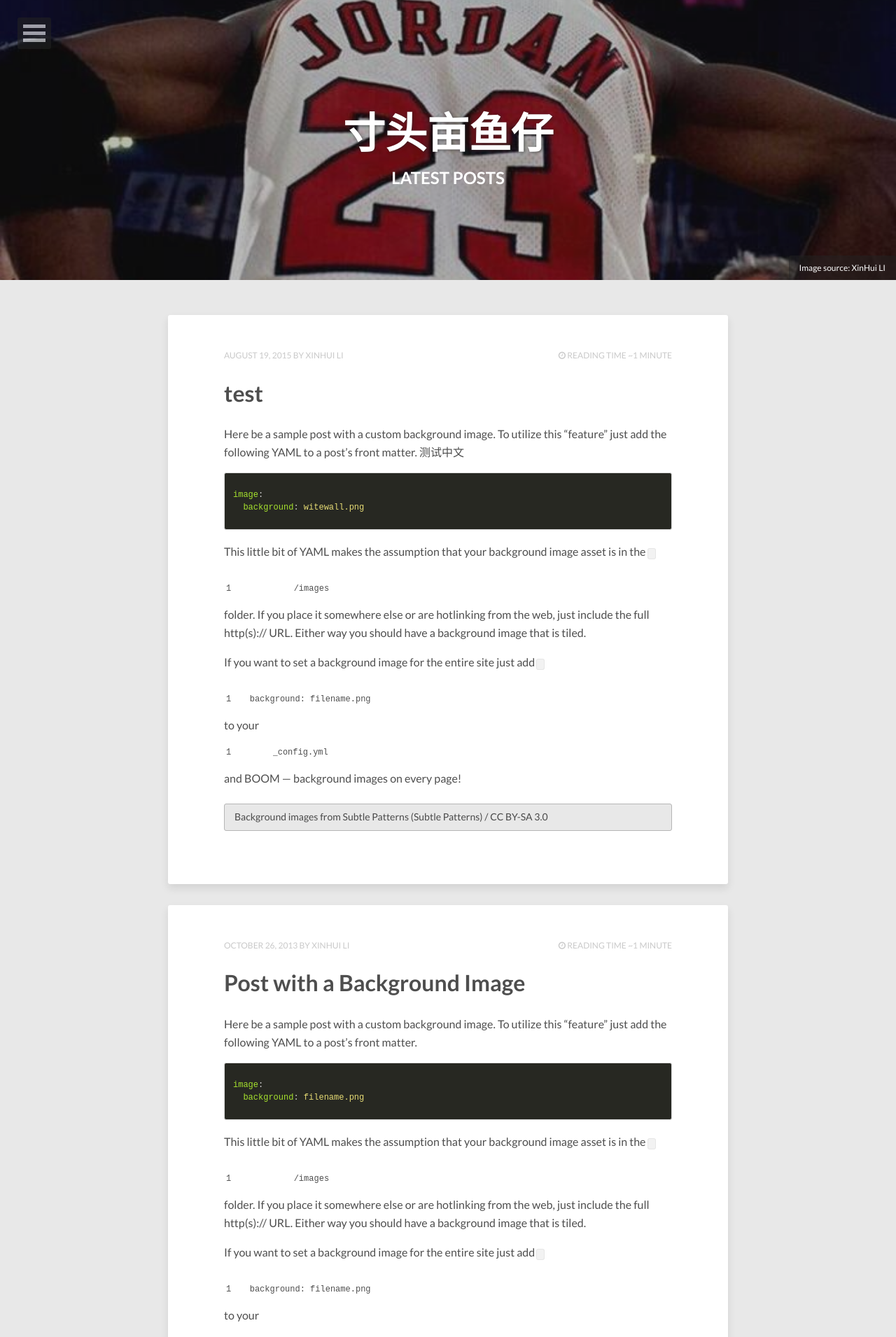
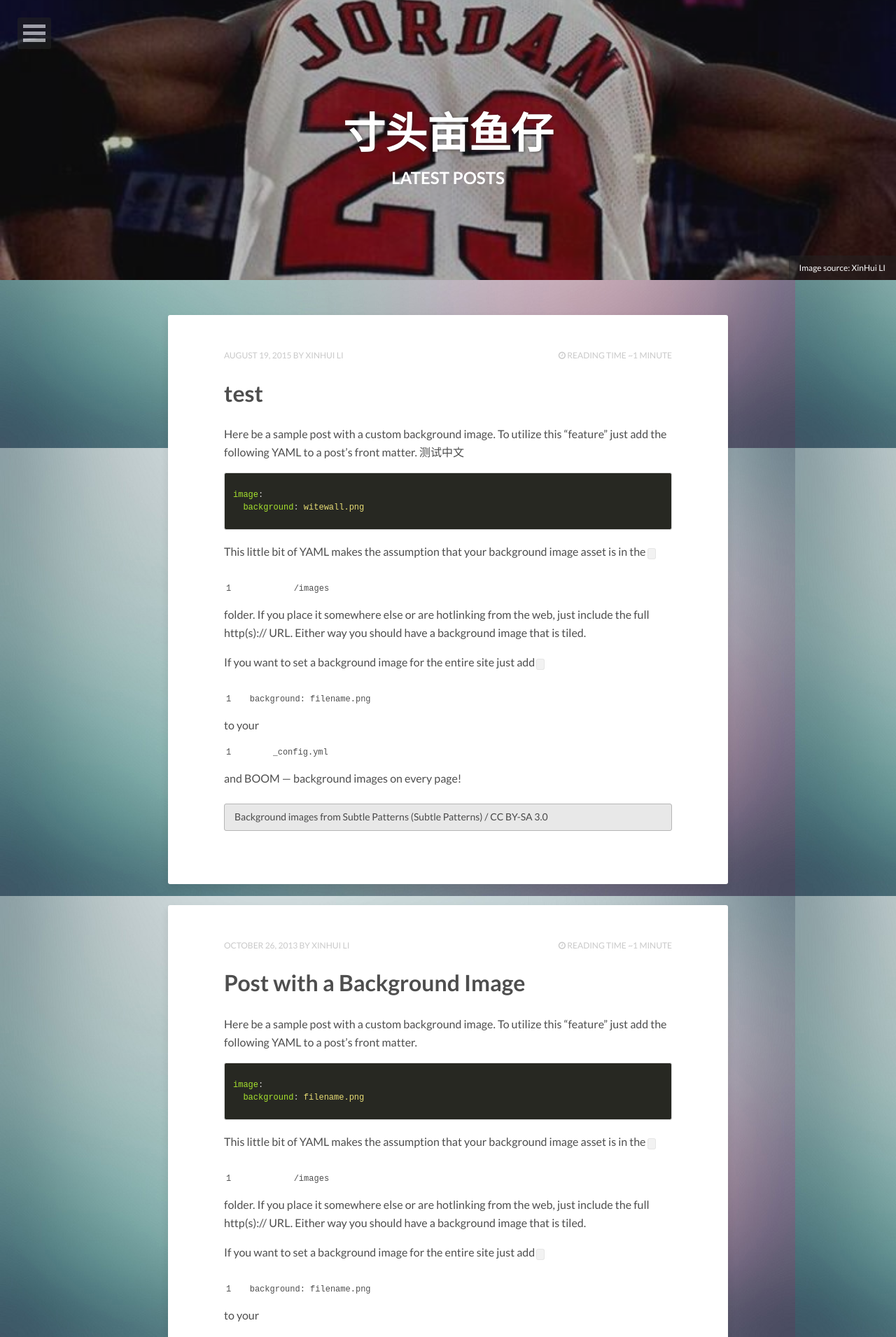
Before and after one commit to handelxh/handelxh.github.io, a Jekyll site: the page built from index.html, in a window 1280 px wide. Shown: the top 1910 px of the page at 70% size. Built offline with Jekyll 4.4.1, drawn with Linux system fonts in a browser that asks for light colours; nearby versions of some CDN libraries; the list of posts is cut into pages by our own code.

Commit message:
test background

```diff
--- a/_config.yml
+++ b/_config.yml
@@ -14,7 +14,6 @@ owner:
   bio:            "Your bio goes here. It shouldn't be super long but a good two sentences or two should suffice."
   email:          you@email.com
   # Social networking links used in footer. Update and remove as you like.
-  weibo:  handelxh
   github:  handelxh
   twitter: handelxh
   facebook:   xinhuili
@@ -24,10 +23,10 @@ owner:
   flickr:
   tumblr:
   # google plus id, include the '+', eg +mmistakes
-  google_plus:    +handelxh
+  google_plus:
 
 # Background image to be tiled on all pages
-background:
+background: abstract-1.jpg
 
 # Analytics and webmaster tools stuff goes here
 google_analytics:
```
